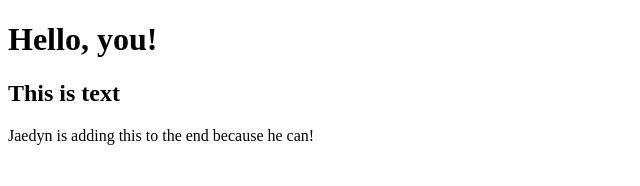
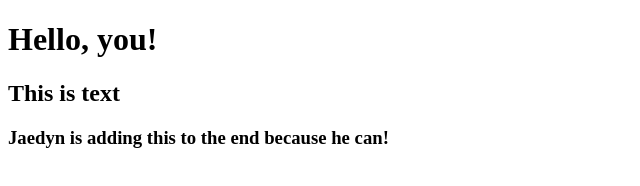
Before and after one commit to JaedynK/Git-review, a plain HTML site: page index.html in a window 1280 px wide. Shown: the whole page, without its empty margins (0-640 px from the left). Drawn offline with Linux system fonts and the light colour scheme.

Commit message:
updated my commit to a h3

```diff
--- a/index.html
+++ b/index.html
@@ -9,5 +9,6 @@
 <body>
   <h1>Hello, you!</h1>
   <h2>This is text</h2>
+  <h3>Jaedyn is adding this to the end because he can!</h3>
 </body>
-</html>Jaedyn is adding this to the end because he can!
+</html>
```
